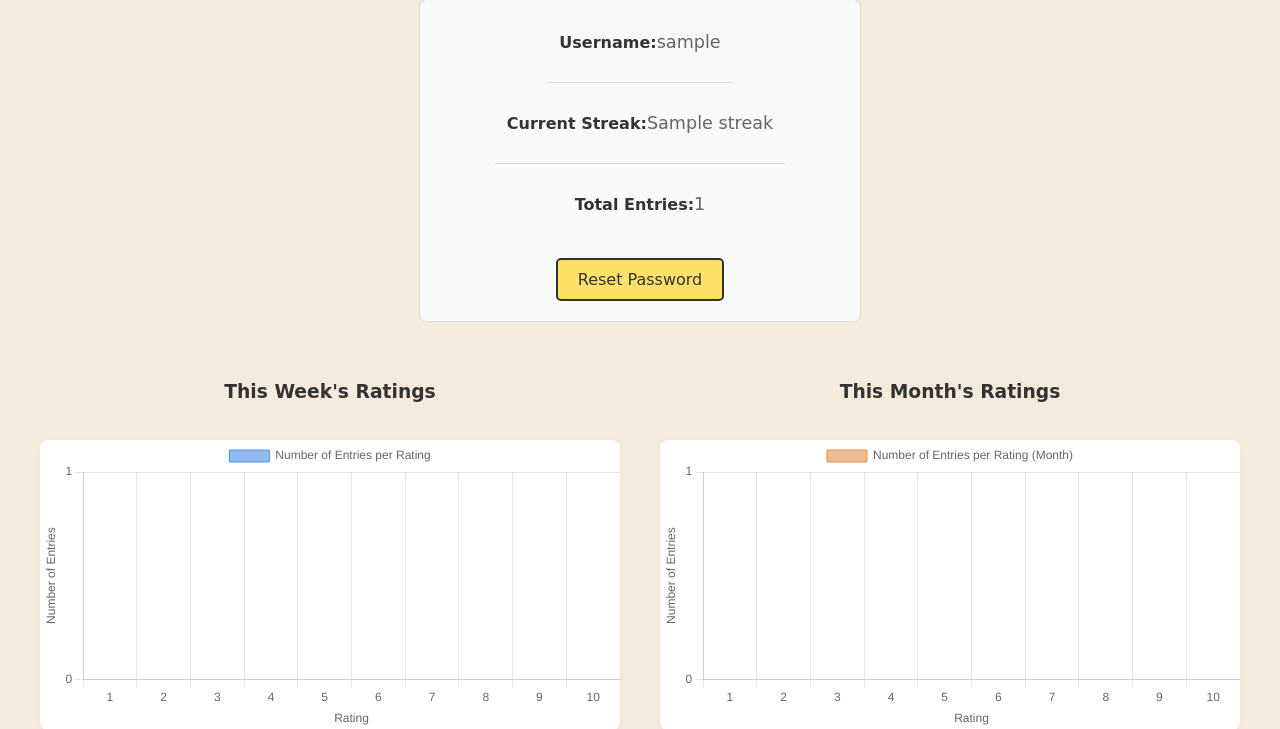
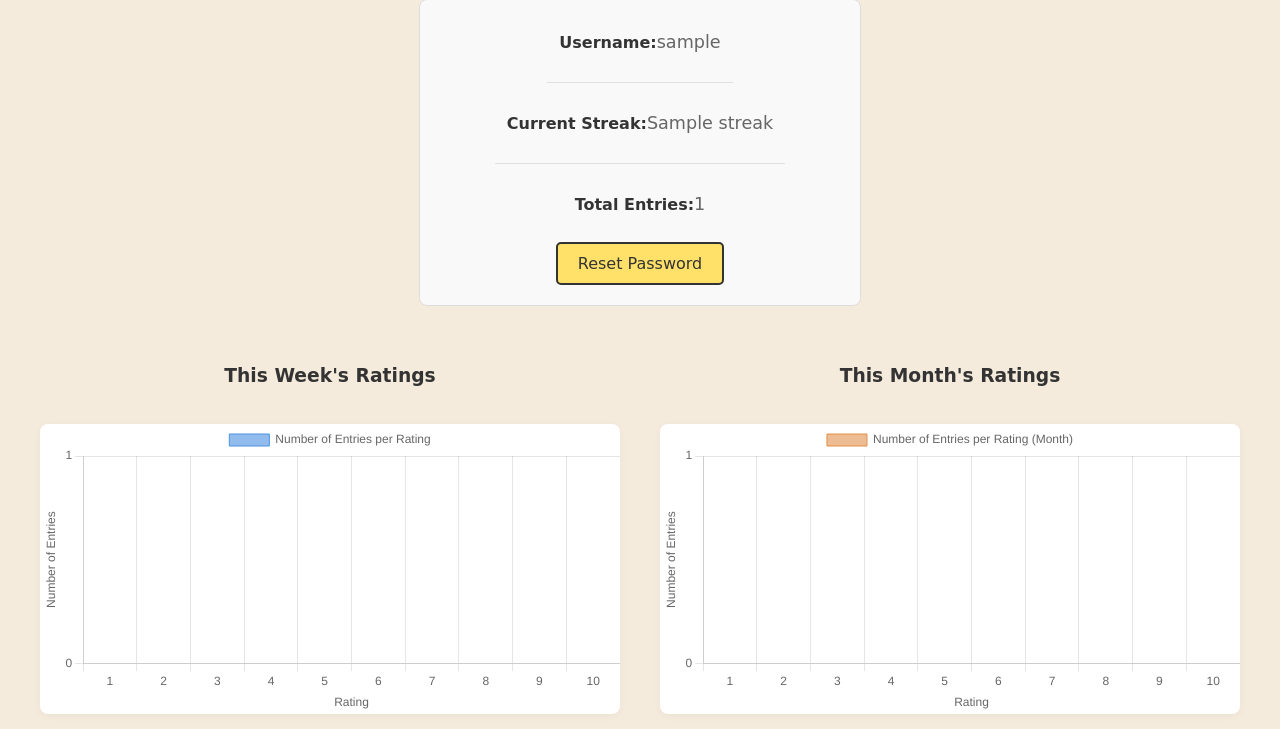
Before and after one commit to zcoder365/MySeriesofFortunateEvents, a Flask app: page /my-profile in a window 1280 px wide. Shown: the part 140-869 px from the top of the page. Run offline with Flask 3, Linux system fonts and the light colour scheme; the visitor is signed in with stand-in values (Sample User, id 1); a database or web service that is not in the repository returns one stand-in record (values such as "Sample title"); parts of the project's set-up code (start-up, migrations or seed data) failed here and were passed over.

Commit message:
reset the styles in profile.html

```diff
--- a/templates/profile.html
+++ b/templates/profile.html
@@ -1,6 +1,6 @@
 {% extends "base.html" %}
 {% block content %}
-<div class="profile-info" style="display: flex; flex-direction: column; align-items: center; justify-content: center;">
+<div class="profile-info">
     <div class="profile-info-username">
         <p>Username:</p>
         <p>{{ username }}</p>
@@ -13,8 +13,8 @@
         <p>Total Entries:</p>
         <p>{{ num_entries }}</p>
     </div>
-    <div class="profile-info-reset" style="width: 100%; display: flex; justify-content: center;">
-        <form action="{{ url_for('reset_password') }}" method="get" style="margin-top: 16px;">
+    <div class="profile-info-reset">
+        <form action="{{ url_for('reset_password') }}" method="get">
             <button type="submit" class="reset-btn">Reset Password</button>
         </form>
     </div>
```
